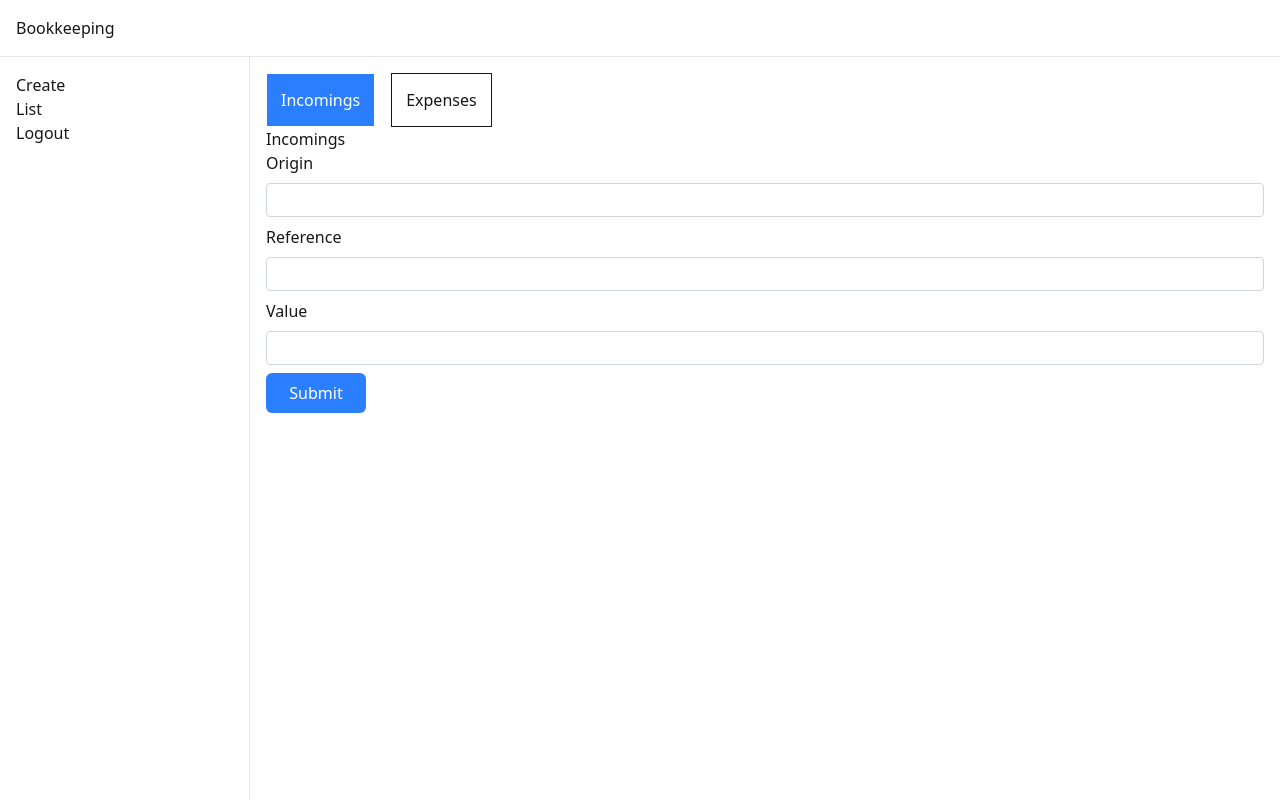
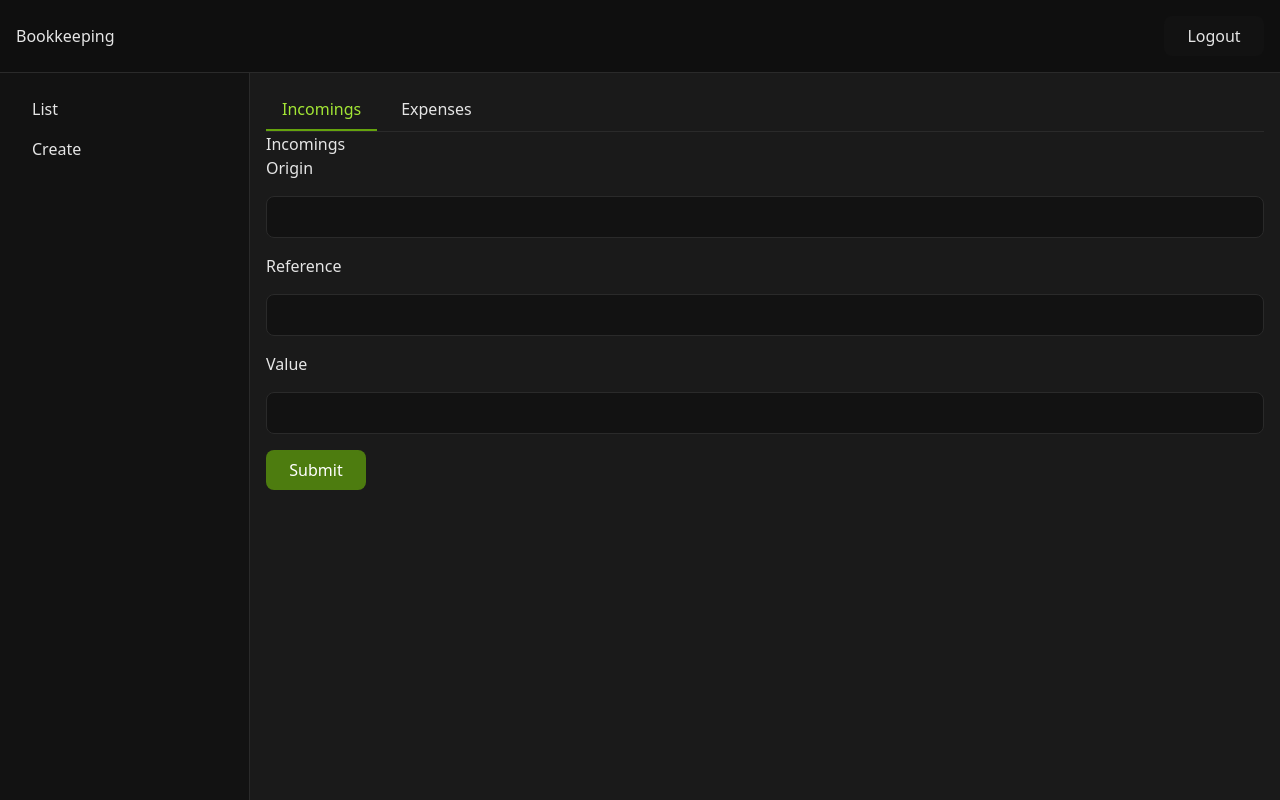
Before and after one commit to nill1ma/bookkeeping, a Next.js app: page /create in a window 1280 px wide. Built offline with nearby package versions, Linux system fonts and the light colour scheme; no server answers.

Commit message:
Applied expected layout theme

```diff
--- a/app/(protected)/create/styles.css
+++ b/app/(protected)/create/styles.css
@@ -1,11 +1,13 @@
 @import "tailwindcss";
 
 .form {
-  @apply flex flex-col gap-2;
+  @apply flex flex-col gap-4;
 }
 
 .input {
-  @apply border border-gray-300 rounded px-2 py-1;
+  @apply border rounded-lg px-4 py-2 focus:outline-none focus:ring-2;
+  @apply border-[#2a2a2a] bg-[#121212] text-[#e5e5e5];
+  --tw-ring-color: #65a30d;
 }
 
 .button {
@@ -13,13 +15,18 @@
 }
 
 .tabs {
-  @apply list-none flex gap-4;
+  @apply list-none flex gap-2;
+  @apply border-b border-[#2a2a2a];
 }
 
 .tab {
-  @apply cursor-pointer border p-3.5;
+  @apply cursor-pointer px-4 py-2 border-b-2 border-transparent;
+}
+
+.tab:hover {
+  @apply bg-[#1f1f1f];
 }
 
 .active {
-  @apply bg-blue-500 text-white;
+  @apply border-b-2 border-[#65a30d] text-[#a3e635] font-medium;
 }
--- a/app/(protected)/layout.tsx
+++ b/app/(protected)/layout.tsx
@@ -1,12 +1,11 @@
 import "@/app/globals.css";
 import Sidebar from "../components/sidebar/sidebar";
+import Header from "../components/header/header";
 
 export default function RootLayout({ children }: LayoutProps<"/">) {
   return (
     <>
-      <header>
-        <h1>Bookkeeping</h1>
-      </header>
+      <Header />
       <Sidebar />
       <main>{children}</main>
     </>
--- /dev/null
+++ b/app/components/header/header.tsx
@@ -0,0 +1,19 @@
+
+"use client"
+import { logout } from "@/app/services/auth/auth";
+import "./styles.css";
+import Button from "@/app/components/ui/Button/Button";
+
+export default function Header() {
+    async function handleLogout() {
+        await logout();
+      }
+  return (
+    <header className="header">
+      <h1>Bookkeeping</h1>
+      <form action={handleLogout}>
+        <Button variant="secondary" type="submit">Logout</Button>
+      </form>
+    </header>
+  );
+}
--- /dev/null
+++ b/app/components/header/styles.css
@@ -0,0 +1,14 @@
+@import "tailwindcss";
+
+.header {
+    @apply flex justify-between items-center p-4;
+}
+
+.logout-button {
+    @apply text-white px-4 py-2 rounded-lg;
+    @apply bg-[#3d3d3d];
+}
+
+.logout-button:hover {
+    @apply bg-[#4d4d4d];
+}
--- a/app/components/sidebar/sidebar.tsx
+++ b/app/components/sidebar/sidebar.tsx
@@ -1,23 +1,15 @@
 "use client"
 
 import Link from "next/link";
-import { logout } from "@/app/services/auth/auth";
+import "./styles.css";
 
 export default function Sidebar() {
-
-  async function handleLogout() {
-    await logout();
-  }
-
   return (
-    <aside>
+    <aside className="sidebar">
       <ul>
-        <Link href="/create"><li>Create</li></Link>
-        <Link href="/list"><li>List</li></Link>
+        <Link href="/list"><li className="sidebar-link">List</li></Link>
+        <Link href="/create"><li className="sidebar-link">Create</li></Link>
       </ul>
-      <form action={handleLogout}>
-        <button type="submit">Logout</button>
-      </form>
     </aside>
   );
 }
--- a/app/components/sidebar/styles.css
+++ b/app/components/sidebar/styles.css
@@ -0,0 +1,18 @@
+@import "tailwindcss";
+
+.sidebar {
+  @apply flex flex-col gap-2;
+}
+
+.sidebar-link {
+  @apply px-4 py-2 rounded-lg transition-colors;
+  @apply text-[#e5e5e5];
+}
+
+.sidebar-link:hover {
+  @apply bg-[#1f1f1f] text-[#a3e635];
+}
+
+.sidebar-link--active {
+  @apply bg-[#1f1f1f] text-[#a3e635] font-medium;
+}
--- a/app/components/ui/Button/styles.css
+++ b/app/components/ui/Button/styles.css
@@ -1,19 +1,31 @@
 @import "tailwindcss";
 
 .button {
-  @apply px-4 py-2 rounded-md;
+  @apply px-4 py-2 rounded-lg font-medium transition-colors;
 }
 
 .button--primary {
-  @apply bg-blue-500 text-white;
+  @apply bg-[#4d7c0f] text-white;
+}
+
+.button--primary:hover {
+  @apply bg-[#65a30d];
 }
 
 .button--secondary {
-  @apply bg-gray-500 text-white;
+  @apply bg-[#121212] text-[#e5e5e5];
+}
+
+.button--secondary:hover {
+  @apply bg-[#1f1f1f];
 }
 
 .button--danger {
-  @apply bg-red-500 text-white;
+  @apply bg-[#b91c1c] text-white;
+}
+
+.button--danger:hover {
+  @apply bg-[#dc2626];
 }
 
 .cursor-pointer {
--- a/app/components/ui/Input/styles.css
+++ b/app/components/ui/Input/styles.css
@@ -5,5 +5,7 @@
 }
 
 input {
-  @apply border border-gray-300 rounded px-2 py-1;
+  @apply rounded-lg px-4 py-2 focus:outline-none focus:ring-2;
+  @apply border border-[#2a2a2a] bg-[#121212] text-[#e5e5e5];
+  --tw-ring-color: #65a30d;
 }
--- a/app/globals.css
+++ b/app/globals.css
@@ -1,26 +1,13 @@
 @import "tailwindcss";
 
-:root {
-  --background: #ffffff;
-  --foreground: #171717;
-}
-
 @theme inline {
-  --color-background: var(--background);
-  --color-foreground: var(--foreground);
   --font-sans: var(--font-geist-sans);
   --font-mono: var(--font-geist-mono);
 }
 
-@media (prefers-color-scheme: dark) {
-  :root {
-    --background: #0a0a0a;
-    --foreground: #ededed;
-  }
-}
-
 body {
-  @apply bg-background text-foreground font-sans min-h-screen;
+  @apply font-sans min-h-screen;
+  @apply bg-[#1a1a1a] text-[#e5e5e5];
   @apply grid;
   @apply grid-rows-[auto_1fr];
   @apply grid-cols-[250px_1fr];
@@ -30,15 +17,13 @@ body {
 header {
   grid-area: header;
   @apply p-4;
-  @apply bg-background;
-  @apply border-b border-gray-200;
+  @apply bg-[#0f0f0f] border-b border-[#2a2a2a];
 }
 
 aside {
   grid-area: sidebar;
   @apply p-4;
-  @apply bg-background;
-  @apply border-r border-gray-200;
+  @apply bg-[#121212] border-r border-[#2a2a2a];
 }
 
 main {
```
Also changed, not shown: app/(protected)/list/styles.css (+9 -4 lines).
